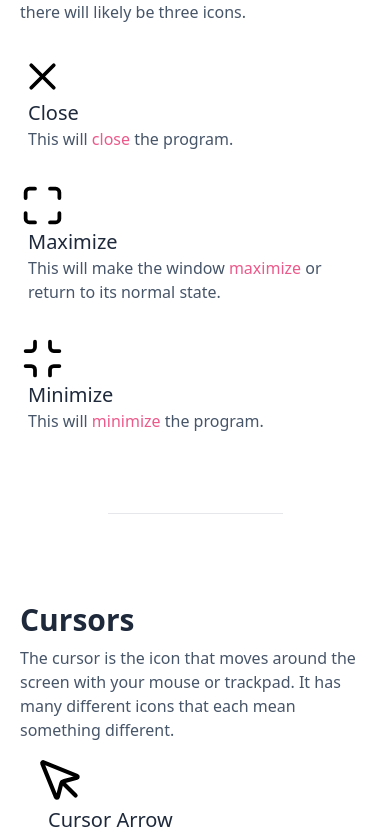
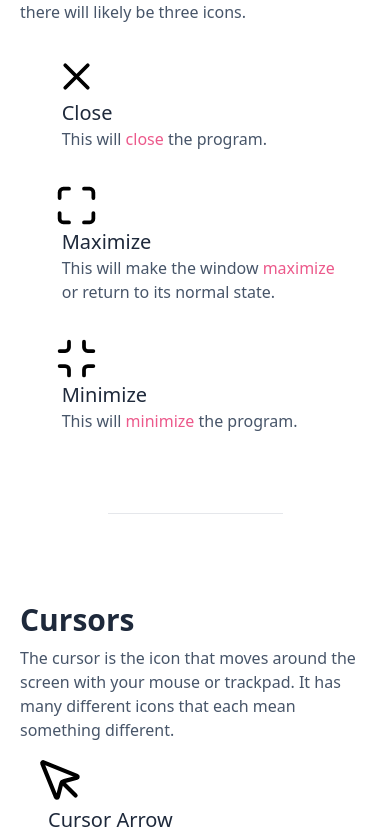
Before and after one commit to j-cleme/capstone_teaching-tech-lit, a SvelteKit app: page /icons in a window 390 px wide. Shown: the part 1105-1940 px from the top of the page. Built offline with nearby package versions, Linux system fonts and the light colour scheme.

Commit message:
Update +page.svelte

```diff
--- a/src/routes/icons/+page.svelte
+++ b/src/routes/icons/+page.svelte
@@ -68,7 +68,7 @@
 					<Maximize size={45} enable-background={'false'} />
 					<div class="flex flex-col ml-2">
 						<h3 class=" text-xl text-slate-800">Maximize</h3>
-						<p class="text-slate-600 md:max-w-[30ch]">
+						<p class="text-slate-600 max-w-[30ch]">
 							This will make the window <span class="text-[#ec598b]">maximize</span> or return to its
 							normal state.
 						</p>
```
